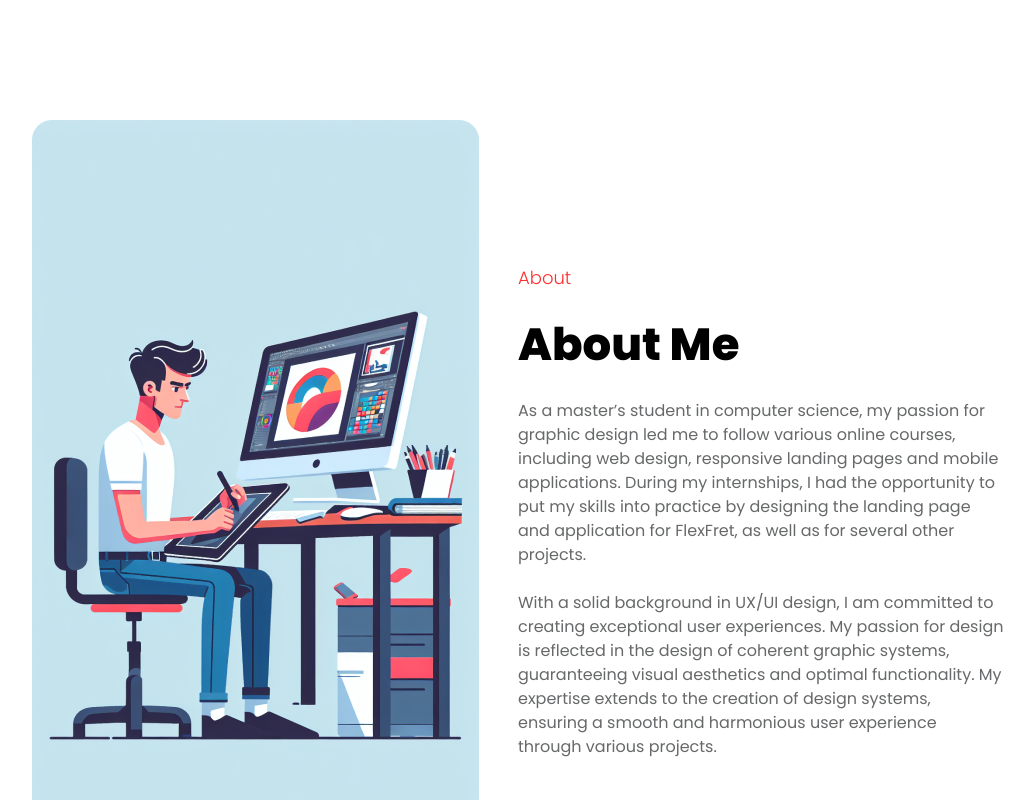
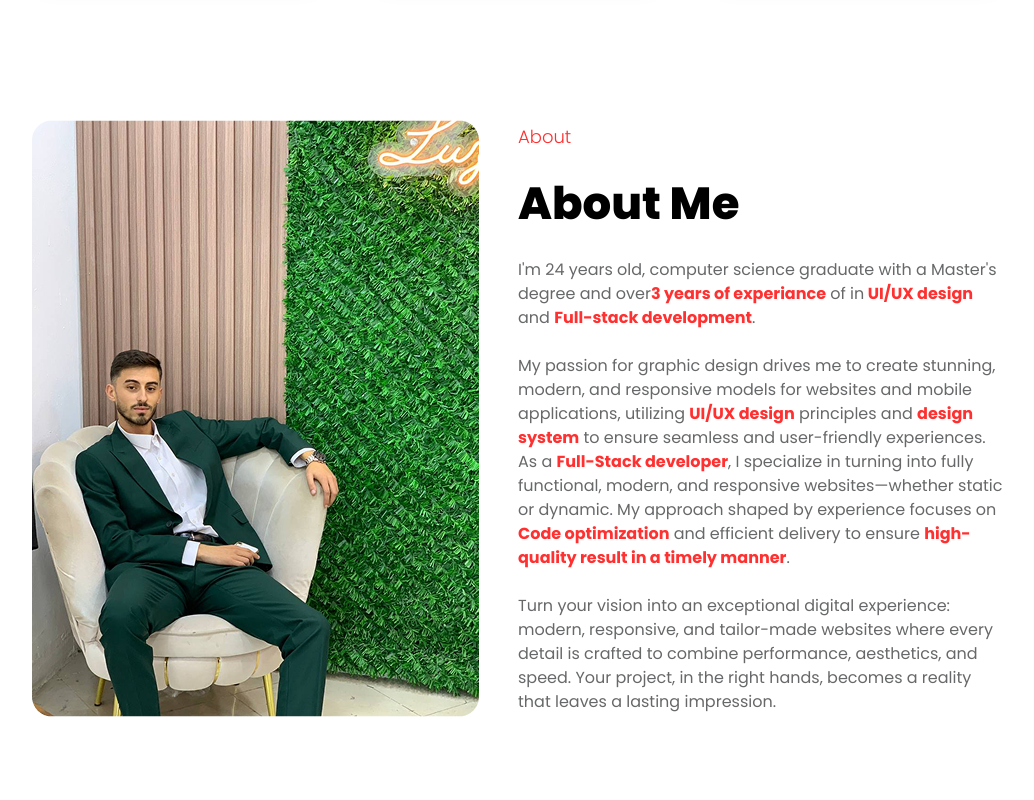
Before and after one commit to salimxfardeheb/portfolio_, a Next.js app in the folder client/: page / in a window 1280 px wide. Shown: the part 1100-1900 px from the top of the page, without its empty margins (122-1156 px from the left). Built offline with nearby package versions, Linux system fonts and the light colour scheme; no server answers.

Commit message:
update about me section

```diff
--- a/client/src/app/components/aboutMe/AboutMe.js
+++ b/client/src/app/components/aboutMe/AboutMe.js
@@ -1,14 +1,13 @@
 import React from "react";
 
-
-const AboutMe = ({text = 'text-black'}) => {
+const AboutMe = ({ text = "text-black" }) => {
   return (
     <div className="mb-[100px] pt-[100px]" id="about">
       <div className="mx-[12%] flex flex-col md:flex-row justify-between items-center gap-6">
         {/* image About Me */}
         <div>
           <img
-            src="/images/AboutMe.png"
+            src="/images/profile_picture.png"
             alt="About Me Cover"
             className="md:w-[447px] w-[313px] object-contain"
           />
@@ -18,22 +17,31 @@ const AboutMe = ({text = 'text-black'}) => {
           <p className=" text-redOrange text-MobileHeader5 md:text-Header5">
             About
           </p>
-          <p className={`text-MobileHeader2 md:text-Header2 ${text}`}>About Me</p>
-          <p className=" text-p text-nevada">
-            As a master’s student in computer science, my passion for graphic
-            design led me to follow various online courses, including web
-            design, responsive landing pages and mobile applications. During my
-            internships, I had the opportunity to put my skills into practice by
-            designing the landing page and application for FlexFret, as well as
-            for several other projects.
+          <p className={`text-MobileHeader2 md:text-Header2 ${text}`}>
+            About Me
+          </p>
+          <p className="aboutme_text">
+            I'm 24 years old, computer science graduate with a Master's degree
+            and over
+            <span>3 years of experiance</span> of in
+            <span> UI/UX design</span> and <span>Full-stack development</span>.
             <br />
             <br />
-            With a solid background in UX/UI design, I am committed to creating
-            exceptional user experiences. My passion for design is reflected in
-            the design of coherent graphic systems, guaranteeing visual
-            aesthetics and optimal functionality. My expertise extends to the
-            creation of design systems, ensuring a smooth and harmonious user
-            experience through various projects.
+            My passion for graphic design drives me to create stunning, modern,
+            and responsive models for websites and mobile applications,
+            utilizing <span>UI/UX design</span> principles and{" "}
+            <span>design system</span> to ensure seamless and user-friendly
+            experiences. As a <span>Full-Stack developer</span>, I specialize in
+            turning into fully functional, modern, and responsive
+            websites—whether static or dynamic. My approach shaped by experience
+            focuses on <span>Code optimization</span> and efficient delivery to
+            ensure <span>high-quality result in a timely manner</span>.
+            <br />
+            <br />
+            Turn your vision into an exceptional digital experience: modern,
+            responsive, and tailor-made websites where every detail is crafted
+            to combine performance, aesthetics, and speed. Your project, in the
+            right hands, becomes a reality that leaves a lasting impression.
           </p>
         </div>
       </div>
--- a/client/src/app/globals.css
+++ b/client/src/app/globals.css
@@ -37,3 +37,11 @@
 .hero_container img{
     @apply md:min-w-28 min-w-5;
 }
+
+.aboutme_text{
+    @apply text-p text-nevada;
+}
+
+.aboutme_text span{
+    @apply text-redOrange font-bold;
+}
--- a/client/src/app/page.js
+++ b/client/src/app/page.js
@@ -47,12 +47,12 @@ const Index = () => {
         </div>
       </AnchorLink>
       {/* nav bar and hero section */}
-      <div className="relative md:mb-[25%] mb-[200%] sm:mb-[100%] lg:mb-[12%]">
+      <div className="relative md:mb-[25%] lg:mb-[12%]">
         <NavbarDesktop />
         <NavbarMobile />
         <HeroSection />
         {/* Cards of my experiance */}
-        <div className="flex flex-col md:flex-row mx-[12%] gap-12 md:absolute top-[90%]">
+        <div className="flex flex-col md:flex-row mx-[12%] gap-12 md:absolute top-[90%] my-20">
           <Card
             icon="/images/rating-cards/Professional.png"
             title="Professional"
```
Also changed, not shown: client/public/images/profile_picture.png (added).
